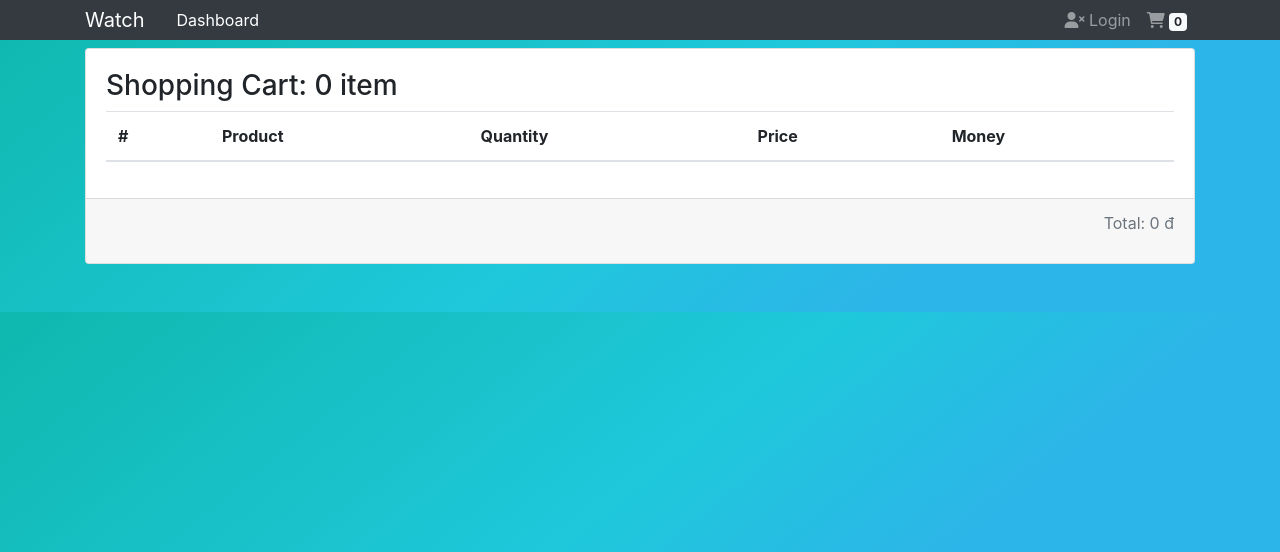
After one commit to tungnguyenantc/shop-watch, a Django app: page /cart/total/ in a window 1280 px wide. The commit adds this page. Shown: the top 552 px of the page. Run offline with Django 4.2, Linux system fonts and the light colour scheme; lists and menus that the app fills with data are empty; some libraries are stand-ins or nearby versions.

Commit message:
fix login logout

```diff
--- /dev/null
+++ b/cart/templates/cart.html
@@ -0,0 +1,73 @@
+{% extends 'base.html' %}
+
+{% load static %}
+
+{% load humanize %}
+
+{% block message %}
+<div class="alert alert-primary alert-dismissible fade show anhien loginAlertSuccess" role="alert">
+    <strong>Login success!</strong> You should check in on some of those fields below.
+    <button type="button" class="close" data-dismiss="alert" aria-label="Close">
+        <span aria-hidden="true">&times;</span>
+    </button>
+</div>
+
+{% endblock message %}
+
+
+{% block content %}
+<div class="container">
+    <div class="row">
+        <div class="col mb-5">
+            <div class="card">
+
+
+
+                <div class="card-body">
+                    <h3>Shopping Cart: {{ total }} item</h3>
+
+                    <table class="table">
+                        <thead>
+                            <tr>
+                                <th scope="col">#</th>
+                                <th scope="col">Product</th>
+                                <th scope="col">Quantity</th>
+                                <th scope="col">Price</th>
+                                <th scope="col">Money</th>
+                            </tr>
+                        </thead>
+                        <tbody>
+
+                            {% for cart in cart %}
+                            <tr>
+                                <th scope="row">{{ forloop.counter }}</th>
+                                <td>{{ cart.product.name }}</td>
+                                <td>
+                                    <a href="#" class='btn btn-primary btn-sm'><span>-</span></a>
+                                    <input disabled class='w-25 text-center border-0' type="text"
+                                        value="{{ cart.quantity }}">
+                                    <a href="#" class='btn btn-primary btn-sm'><span>+</span></a>
+                                </td>
+                                <td>{{ cart.price|intcomma }}</td>
+                                <td>{{ cart.total_price|intcomma }}</td>
+                            </tr>
+                            {% endfor %}
+
+
+
+                        </tbody>
+                    </table>
+
+                </div>
+                <div class="card-footer text-muted">
+                    <p style='float: right;'>Total: {{ cart.get_total_price|intcomma }} đ</p>
+                </div>
+            </div>
+        </div>
+    </div>
+</div>
+{% endblock content %}
+
+{% block js %}
+<script src="{% static 'js/nav.js' %}"></script>
+{% endblock js %}
--- a/cart/urls.py
+++ b/cart/urls.py
@@ -1,7 +1,9 @@
 from django.urls import path
-from .views import cart_add
+from .views import cart_add, cart_detail, cart
 
 
 urlpatterns = [
     path("", cart_add, name="cart-add"),
+    path("<int:productid>/", cart_detail, name="cart-detail"),
+    path("total/", cart, name="cart"),
 ]
--- a/cart/views.py
+++ b/cart/views.py
@@ -16,3 +16,17 @@ def cart_add(request):
         cart.add(product=product)
         return JsonResponse({'total': len(cart)})
     return redirect('home')
+
+
+def cart_detail(request, productid):
+    product = get_object_or_404(Product, id=productid)
+    cart = Cart(request)
+    if request.headers.get('x-requested-with') == 'XMLHttpRequest':
+        cart.add(product=product)
+        return JsonResponse({'total': len(cart)})
+    return render(request, 'cart/templates/cart_detail.html', {'product': product})
+
+
+def cart(request):
+    cart = Cart(request)
+    return render(request, 'cart/templates/cart.html', {'carts': cart, 'total': len(cart)})
--- a/shop/urls.py
+++ b/shop/urls.py
@@ -1,5 +1,7 @@
 from django.urls import path
 from .views import index, login_view, logout_view
+
+app_name = 'shop'
 
 urlpatterns = [
     path("", index, name="home"),
--- a/shop/views.py
+++ b/shop/views.py
@@ -30,9 +30,9 @@ def login_view(request):
         else:
             return JsonResponse({'success': False})
 
-    return redirect('home')
+    return redirect(request.GET['next'] if 'next' in request.GET else 'shop:home')
 
 
 def logout_view(request):
     logout(request)
-    return redirect('home')
+    return redirect(request.GET['next'] if 'next' in request.GET else 'shop:home')
--- a/shop_watch/settings.py
+++ b/shop_watch/settings.py
@@ -136,3 +136,6 @@ STATICFILES_DIRS = [
 
 DEFAULT_AUTO_FIELD = 'django.db.models.BigAutoField'
 CART_SESSION_ID = 'cart'
+
+
+LOGIN_URL = 'shop:login'
--- a/static/js/cart.js
+++ b/static/js/cart.js
@@ -2,6 +2,7 @@ const shopWatch = document.querySelector(".shopWatch");
 const totalCart = document.querySelector(".badge-light");
 const url_add = "cart/";
 
+// index cart
 shopWatch.addEventListener("click", (e) => {
   const target = e.target;
   if (target.classList.contains("btn-block")) {
--- a/static/js/nav.js
+++ b/static/js/nav.js
@@ -1,4 +1,5 @@
-let html = `<li class="nav-item dropdown mr-3">
+let html = function (path) {
+  return `<li class="nav-item dropdown mr-3">
   <a href="#" class="nav-link dropdown-toggle" data-toggle="dropdown">
     <i class="fas fa-user"></i> Wellcome
   </a>
@@ -13,10 +14,12 @@ let html = `<li class="nav-item dropdown mr-3">
   </li>
 
   <li class="nav-item">
-<a href='{% url "logout" %}' class="nav-link">
+  <a href='/logout?next=${path}' class="nav-link">
     <i class="fa-solid fa-user"></i> Logout
   </a>
   </li>`;
+};
+
 let alert_user_pass = `<div class="alert alert-warning" role="alert">
 Username or Paswword incorrect
 </div>`;
@@ -46,7 +49,8 @@ document.querySelector(".btn-login").addEventListener("click", (e) => {
     return false;
   }
 
-  const url = "login";
+  const url = "/login";
+
   fetch(url, {
     method: "POST",
     credentials: "same-origin",
@@ -60,10 +64,12 @@ document.querySelector(".btn-login").addEventListener("click", (e) => {
   })
     .then((res) => res.json())
     .then((data) => {
+      console.log(url);
       if (data.success) {
         console.log("success");
         liLogin.closest("li").remove();
-        ulLoginLogout.insertAdjacentHTML("afterbegin", html);
+        const html_path = html(window.location.pathname);
+        ulLoginLogout.insertAdjacentHTML("afterbegin", html_path);
         // remove modal
         loginModal.remove();
         // remove lớp phủ modal
--- a/templates/base.html
+++ b/templates/base.html
@@ -16,6 +16,13 @@
   <link rel="stylesheet" href="https://stackpath.bootstrapcdn.com/bootstrap/4.3.1/css/bootstrap.min.css"
     integrity="sha384-ggOyR0iXCbMQv3Xipma34MD+dH/1fQ784/j6cY/iJTQUOhcWr7x9JvoRxT2MZw1T" crossorigin="anonymous" />
   <link rel="stylesheet" href="{% static 'css/style.css' %}">
+  <link rel="stylesheet" href="{% static 'css/cart.css' %}">
+  <style>
+    body{
+      background: linear-gradient(141deg, #0fb8ad 0%, #1fc8db 51%, #2cb5e8 75%);
+    }
+  </style>
+
   <script>
     function getCookie(name) {
       let cookieValue=null;
@@ -45,6 +52,7 @@
 </head>
 
 <body>
+  <div>
     {% include 'navbar.html' %}
 
     <div class="container mt-2">
@@ -55,6 +63,8 @@
 
 
     {% block content %} {% endblock content %}
+  </div>
+
 
   <!-- Optional JavaScript -->
   <!-- jQuery first, then Popper.js, then Bootstrap JS -->
--- a/templates/navbar.html
+++ b/templates/navbar.html
@@ -29,7 +29,7 @@
         </li>
 
         <li class="nav-item">
-          <a href='{% url "logout" %}' class="nav-link">
+          <a href='{% url "shop:logout" %}?next={{request.path}}' class="nav-link">
             <i class="fa-solid fa-user"></i> Logout
           </a>
         </li>
@@ -44,7 +44,7 @@
 
         <li class="nav-item">
 
-          <a href='#' class="nav-link">
+          <a href='{% url "cart" %}' class="nav-link">
             <i class="fa-solid fa-cart-shopping"></i> <span class="badge badge-light">{{ cart|length }}</span>
           </a>
         </li>
@@ -70,7 +70,7 @@
 
 
 
-        <form method='POST' action={% url 'login' %}>
+        <form method='POST'>
           {% csrf_token %}
           <div class="form-group">
             <label for="title">User</label>
@@ -87,7 +87,7 @@
             </div>
           </div>
 
-          <button class="btn btn-outline-primary btn-block btn-login">Login</button>
+          <a href="{% url 'shop:login' %}?next={{request.path}}" class="btn btn-outline-primary btn-block btn-login">Login</a>
 
         </form>
       </div>
```
Also changed, not shown: cart/templates/cart_detail.html (added, +37 -0 lines), shop/templates/index.html (+7 -2 lines), static/js/cart-detail.js (added, +19 -0 lines), db.sqlite3, static/css/cart.css (added). Lines whose indentation alone changed are shown as unchanged.
